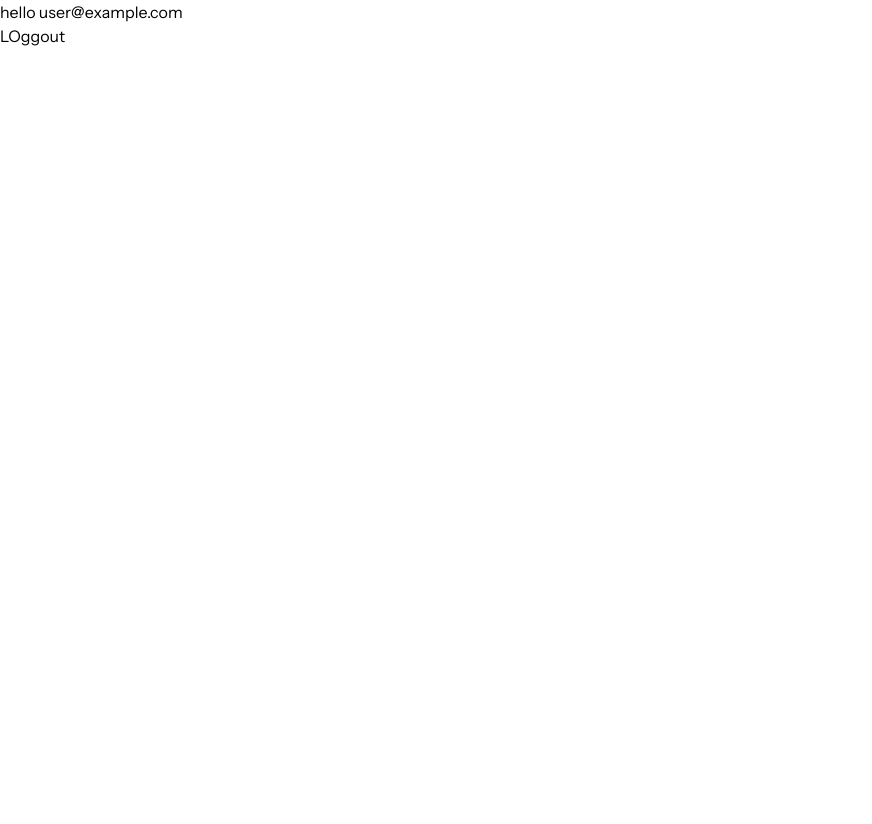
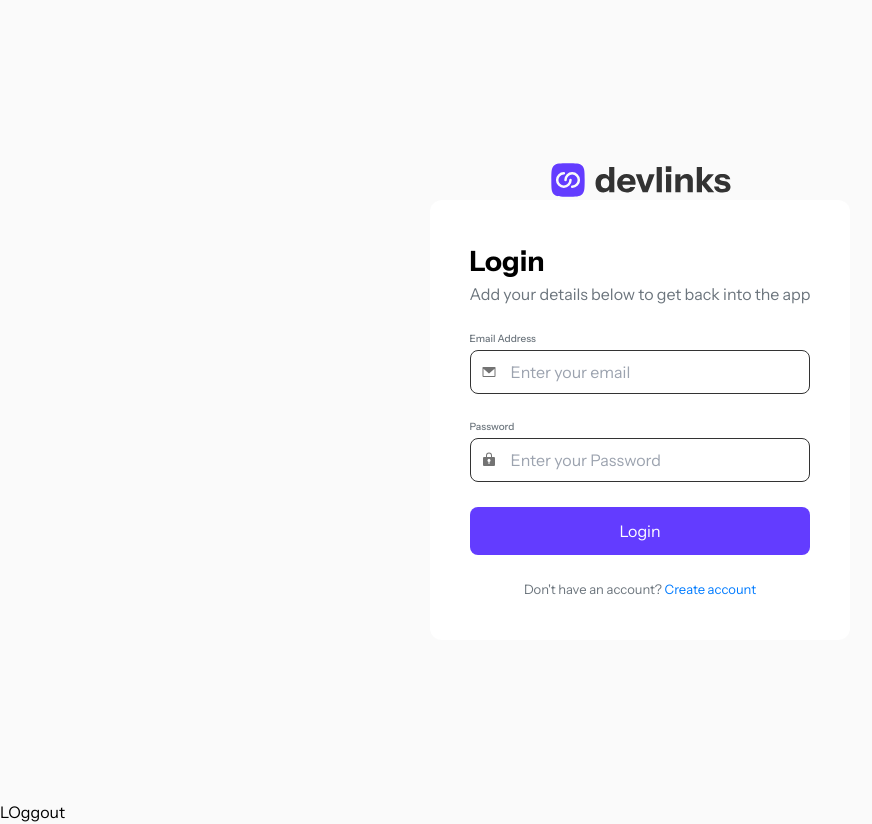
Before and after one commit to MtchedlishviliLevani/link-sharing-app, a React (Vite) app: page /auth in a window 1280 px wide. Shown: the whole page, without its empty margins (0-872 px from the left). Before the commit the page ends 800 px from the top, so only its background shows below. Built offline with nearby package versions, Linux system fonts and the light colour scheme; no server answers; sample sign-in values are in the browser's storage.

Commit message:
add router and make some configuration for authentification

```diff
--- a/package.json
+++ b/package.json
@@ -12,7 +12,8 @@
   "dependencies": {
     "firebase": "^11.0.2",
     "react": "^18.3.1",
-    "react-dom": "^18.3.1"
+    "react-dom": "^18.3.1",
+    "react-router": "^7.0.1"
   },
   "devDependencies": {
     "@eslint/js": "^9.13.0",
--- a/src/App.tsx
+++ b/src/App.tsx
@@ -1,14 +1,34 @@
 import Login from '@/components/auth/Login'
+import ProtectedRoute from '@/components/auth/ProtectedRoute'
 import Register from '@/components/auth/Register'
 import { useAuth } from '@/hooks/useAuth'
+import Auth from '@/pages/Auth'
+import Home from '@/pages/Home'
+import Preview from '@/pages/Preview'
 import { loggout } from '@/services/authService'
+import { createBrowserRouter, RouterProvider } from 'react-router-dom'
+
+const route = createBrowserRouter([{
+  path: "/",
+  element: <ProtectedRoute />, // Wrap Home and Preview with ProtectedRoute
+  children: [
+    { path: "/", element: <Home /> }, // Home page (protected)
+    { path: "preview", element: <Preview /> }, // Preview page (protected)
+  ],
+},
+{
+  path: "/auth", element: <Auth />,
+
+}, // Auth page (public route)
+])
 
 function App() {
   const { user } = useAuth()
   console.log(user)
   return (
     <>
-      {user ? <div>hello {user.email}</div> : <Login />}
+      <RouterProvider router={route} />
+      {/* {user ? <div>hello {user.email}</div> : <Login />} */}
       <button onClick={loggout}>LOggout</button>
       {/* <Login /> */}
       {/* <Register /> */}
--- a/src/components/auth/Login.tsx
+++ b/src/components/auth/Login.tsx
@@ -1,11 +1,16 @@
-import { useAuth } from "@/hooks/useAuth"
+import { useAuth } from "@/hooks/useAuth";
 import { useState } from "react";
-import logoDevlinksLarge from "@images/logo-devlinks-large.svg"
-import emailIcon from "@images/icon-email.svg"
-import passwordIcon from "@images/icon-password.svg"
+import logoDevlinksLarge from "@images/logo-devlinks-large.svg";
+import emailIcon from "@images/icon-email.svg";
+import passwordIcon from "@images/icon-password.svg";
 import Input from "@/components/common/Input";
+import FormBtn from "@/components/common/FormBtn";
 
-function Login() {
+interface Props {
+    setIsRegistired: React.Dispatch<React.SetStateAction<boolean>>;
+}
+
+function Login({ setIsRegistired }: Props) {
     const { handleLogin, user } = useAuth();
     const [email, setEmail] = useState("");
     const [password, setPassword] = useState("");
@@ -13,40 +18,61 @@ function Login() {
     // form onSubmit function
     function onSubmit(e: React.FormEvent) {
         e.preventDefault();
-        handleLogin(email, password)
+        handleLogin(email, password);
     }
     return (
-        <div className="max-w-[480px] grid place-items-center">
-            <img src={logoDevlinksLarge} alt="" />
-            <form action="" onSubmit={onSubmit} className="flex flex-col gap-[25px]">
+        <div className="grid place-items-center h-[100vh]">
+            <div className="max-w-[480px] ">
+                <img src={logoDevlinksLarge} alt="" className="m-auto block" />
+                <form
+                    action=""
+                    onSubmit={onSubmit}
+                    className="flex flex-col gap-[25px] bg-white p-[40px] rounded-[12px]"
+                >
                     <div>
                         <h1 className="form-h1">Login</h1>
-                    <p className="text-lightText">Add your details below to get back into the app</p></div>
+                        <p className="text-lightText">
+                            Add your details below to get back into the app
+                        </p>
+                    </div>
                     <div>
-                    <Input inputProps={{
+                        <Input
+                            inputProps={{
                                 type: "email",
                                 label: "Email Address",
                                 value: email,
                                 onChange: (e) => setEmail(e.target.value),
                                 placeholder: "Enter your email",
                                 icon: emailIcon,
-                    }} />
+                            }}
+                        />
                     </div>
                     <div>
-                    <Input inputProps={{
+                        <Input
+                            inputProps={{
                                 type: "password",
                                 label: "Password",
                                 value: password,
                                 onChange: (e) => setPassword(e.target.value),
                                 placeholder: "Enter your Password",
                                 icon: passwordIcon,
-                    }} />
+                            }}
+                        />
                     </div>
-                <button type="submit" className="form-btn">Login</button>
-                <p className="text-lightText text-[13px] text-center">Don't have an account? <button className="text-primary">Create account</button></p>
+                    <FormBtn>Login</FormBtn>
+                    <p className="text-lightText text-[13px] text-center">
+                        Don't have an account?{" "}
+                        <button
+                            onClick={() => setIsRegistired(false)}
+                            className="text-primary"
+                        >
+                            Create account
+                        </button>
+                    </p>
                 </form>
             </div>
-    )
+        </div>
+    );
 }
 
-export default Login
+export default Login;
--- /dev/null
+++ b/src/components/auth/ProtectedRoute.tsx
@@ -0,0 +1,10 @@
+import { useAuth } from "@/hooks/useAuth"
+import { Navigate, Outlet } from "react-router-dom";
+
+function ProtectedRoute() {
+    const { user } = useAuth();
+
+    return user ? <Outlet /> : <Navigate to="auth" />
+}
+
+export default ProtectedRoute
--- /dev/null
+++ b/src/components/common/FormBtn.tsx
@@ -0,0 +1,12 @@
+import React from 'react'
+
+interface FormBtnProps {
+    children: React.ReactNode;
+}
+function FormBtn({ children }: FormBtnProps) {
+    return (
+        <button type='submit' className='form-btn'>{children}</button>
+    )
+}
+
+export default FormBtn
--- a/src/index.css
+++ b/src/index.css
@@ -13,6 +13,9 @@
 
 body {
   font-family: "InstrumentSans";
+  background-color: #fafafa;
+  min-height: 100vh;
+  width: 100%;
 }
 
 .form-h1 {
--- /dev/null
+++ b/src/pages/Auth.tsx
@@ -0,0 +1,15 @@
+import Login from "@/components/auth/Login"
+import Register from "@/components/auth/Register"
+import { useState } from "react"
+import { Outlet } from "react-router-dom"
+function Auth() {
+    const [isRegistired, setIsRegistired] = useState(true)
+    return (
+        <>
+            {isRegistired ? <Login setIsRegistired={setIsRegistired} /> : <Register />}
+
+        </>
+    )
+}
+
+export default Auth
--- /dev/null
+++ b/src/pages/Home.tsx
@@ -0,0 +1,9 @@
+function Home() {
+    return (
+        <div>
+            home
+        </div>
+    )
+}
+
+export default Home
--- /dev/null
+++ b/src/pages/Preview.tsx
@@ -0,0 +1,11 @@
+import React from 'react'
+
+function Preview() {
+    return (
+        <div>
+            previeew
+        </div>
+    )
+}
+
+export default Preview
```
Also changed, not shown: 1 other file (tests, documents, lock files or other folders). Lines whose indentation alone changed are shown as unchanged.
